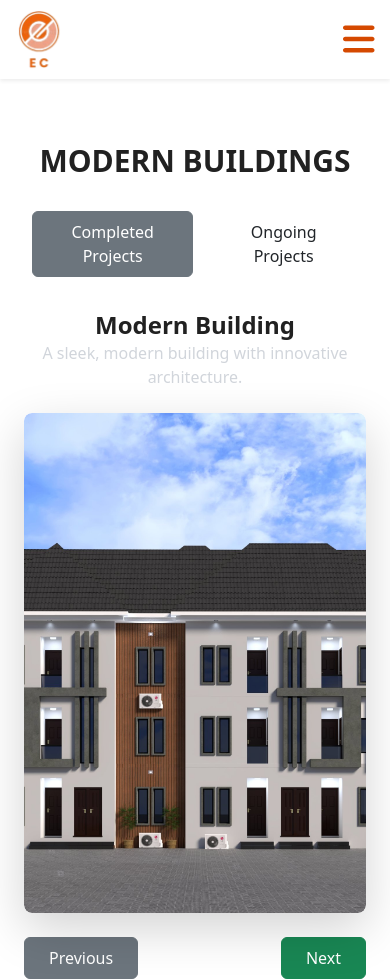
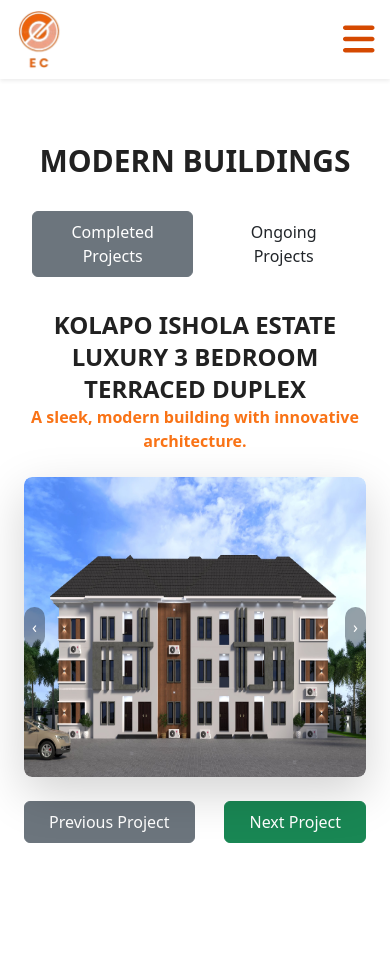
Before and after one commit to tobidechamp15/Eunimic-Construction, a Next.js app: page /modern in a window 390 px wide. After the commit the page ends 923 px from the top, so only its background shows below. Built offline with nearby package versions, Linux system fonts and the light colour scheme.

Commit message:
dev changes

```diff
--- a/app/page.js
+++ b/app/page.js
@@ -1,6 +1,6 @@
 import ClientsSection from '@/components/ClientsSection';
 import Contact from '@/components/Contact';
-import ContactDetails from '@/components/ContactDetails';
+import Header from '@/components/Header';
 import Copyright from '@/components/Copyright';
 import Footer from '@/components/Footer';
 import Hero from '@/components/Hero';
@@ -11,7 +11,7 @@ import Services from '@/components/Services';
 export default function Home() {
   return (
     <section className="">
-      <ContactDetails />
+      <Header />
       <Navbar />
       <Hero />
       <Services />
--- a/components/ClientsSection.jsx
+++ b/components/ClientsSection.jsx
@@ -1,9 +1,35 @@
 'use client';
-import React from 'react';
+import React, { useEffect } from 'react';
+import { motion, useAnimation } from 'framer-motion';
+import { useInView } from 'react-intersection-observer';
 
 const ClientsSection = () => {
+  const controls = useAnimation();
+  const [ref, inView] = useInView({
+    threshold: 0.2, // Adjust this value to determine how much of the element should be in view before the animation starts
+  });
+
+  useEffect(() => {
+    if (inView) {
+      controls.start('visible');
+    } else {
+      controls.start('hidden');
+    }
+  }, [controls, inView]);
+
+  const heroVariants = {
+    hidden: { opacity: 0, y: 50 },
+    visible: { opacity: 1, y: 0, transition: { duration: 1 } },
+  };
+
   return (
-    <section className="py-16 text-center flex flex-col container">
+    <motion.div
+      ref={ref}
+      initial="hidden"
+      animate={controls}
+      variants={heroVariants}
+      className="py-16 text-center flex flex-col container"
+    >
       <h2 className="text-3xl xsm:text-lg font-bold mb-12">
         CLIENTS THAT TRUST US
       </h2>
@@ -71,7 +97,7 @@ const ClientsSection = () => {
           margin-right: 4px;
         }
       `}</style>
-    </section>
+    </motion.div>
   );
 };
 
--- a/components/Contact.jsx
+++ b/components/Contact.jsx
@@ -1,7 +1,27 @@
 'use client';
-import { useState } from 'react';
+import { useEffect, useState } from 'react';
+import { motion, useAnimation } from 'framer-motion';
+import { useInView } from 'react-intersection-observer';
 
 const Contact = () => {
+  const controls = useAnimation();
+  const [ref, inView] = useInView({
+    threshold: 0.2, // Adjust this value to determine how much of the element should be in view before the animation starts
+  });
+
+  useEffect(() => {
+    if (inView) {
+      controls.start('visible');
+    } else {
+      controls.start('hidden');
+    }
+  }, [controls, inView]);
+
+  const heroVariants = {
+    hidden: { opacity: 0, y: 50 },
+    visible: { opacity: 1, y: 0, transition: { duration: 1 } },
+  };
+
   const [formData, setFormData] = useState({
     name: '',
     email: '',
@@ -34,7 +54,13 @@ const Contact = () => {
   };
 
   return (
-    <div className="container mx-auto p-4">
+    <motion.div
+      className="container mx-auto p-4"
+      ref={ref}
+      initial="hidden"
+      animate={controls}
+      variants={heroVariants}
+    >
       <h1 className="text-2xl font-bold mb-4">Contact Us</h1>
       {success && (
         <p className="text-green-500 mb-4">Your message has been sent!</p>
@@ -88,7 +114,7 @@ const Contact = () => {
           Send Message
         </button>
       </form>
-    </div>
+    </motion.div>
   );
 };
 
--- a/components/ContactDetails.jsx
+++ b/components/Header.jsx
@@ -10,7 +10,7 @@ import {
 import { faClock, faEnvelope } from '@fortawesome/free-regular-svg-icons';
 import { faArrowUp, faPhone } from '@fortawesome/free-solid-svg-icons';
 
-const ContactDetails = () => {
+const Header = () => {
   const [inView, setInView] = useState(false);
 
   // Toggle visibility
@@ -72,4 +72,4 @@ const ContactDetails = () => {
   );
 };
 
-export default ContactDetails;
+export default Header;
--- a/components/ModernBuilding.jsx
+++ b/components/ModernBuilding.jsx
@@ -5,25 +5,39 @@ import Image from 'next/image';
 import interiorImg from '../public/assets/001_032215.jpg';
 import modernImg from '../public/assets/005_032226.jpg';
 import corporateImg from '../public/assets/011_032148.jpg';
+import siteImg1 from '../public/assets/siteImg1.jpg';
+import siteImg2 from '../public/assets/siteImg2.jpg';
+import siteImg3 from '../public/assets/siteImg6.jpg';
 
 const projectData = {
   completed: [
     {
-      title: 'Modern Building',
+      title: 'KOLAPO ISHOLA ESTATE LUXURY 3 BEDROOM TERRACED DUPLEX',
       description: 'A sleek, modern building with innovative architecture.',
-      images: [modernImg, interiorImg],
+      images: [modernImg, siteImg3],
     },
     {
-      title: 'Bright Interior',
-      description: 'A bright and open interior designed to maximize light.',
-      images: [interiorImg],
+      title: 'ISLAMIC MISSIONARY BUSINESS COMPLEX, BASORUN',
+      description:
+        'An ultra-modern office & shop units complex (with all facilities & conveniences provided) in a buoyant social-economic centre of Ibadan city',
+      images: [siteImg3],
     },
   ],
   ongoing: [
     {
-      title: 'Corporate Structure',
+      title: 'ATOYEBIS COURT',
       description: 'A large corporate building currently under construction.',
       images: [corporateImg],
+    },
+    {
+      title: 'ATOYEBIS COURT',
+      description: 'Under Construction',
+      images: [siteImg1],
+    },
+    {
+      title: 'ATOYEBIS COURT',
+      description: 'Under Construction',
+      images: [siteImg2],
     },
   ],
 };
@@ -31,10 +45,12 @@ const projectData = {
 const ModernBuilding = () => {
   const [activeTab, setActiveTab] = useState('completed'); // 'completed' or 'ongoing'
   const [activeProjectIndex, setActiveProjectIndex] = useState(0);
+  const [activeImageIndex, setActiveImageIndex] = useState(0); // Add a state for the image index
 
   const handleTabClick = (tab) => {
     setActiveTab(tab);
     setActiveProjectIndex(0); // Reset to the first project when switching tabs
+    setActiveImageIndex(0); // Reset the image index when switching projects
   };
 
   const handleNextProject = () => {
@@ -42,6 +58,7 @@ const ModernBuilding = () => {
       const projects = projectData[activeTab];
       return (prevIndex + 1) % projects.length;
     });
+    setActiveImageIndex(0); // Reset the image index when switching projects
   };
 
   const handlePrevProject = () => {
@@ -49,13 +66,28 @@ const ModernBuilding = () => {
       const projects = projectData[activeTab];
       return (prevIndex - 1 + projects.length) % projects.length;
     });
+    setActiveImageIndex(0); // Reset the image index when switching projects
+  };
+
+  const handleNextImage = () => {
+    setActiveImageIndex((prevIndex) => {
+      const images = activeProject.images;
+      return (prevIndex + 1) % images.length;
+    });
+  };
+
+  const handlePrevImage = () => {
+    setActiveImageIndex((prevIndex) => {
+      const images = activeProject.images;
+      return (prevIndex - 1 + images.length) % images.length;
+    });
   };
 
   const activeProject = projectData[activeTab][activeProjectIndex];
   return (
     <div>
       <Navbar />
-      <div className="bg-[#2] text-[#212121] py-16 h-screen">
+      <div className="bg-[#2] text-[#212121] py-16 min-h-screen">
         <div className="container mx-auto px-6">
           <h2 className="text-3xl font-bold text-center mb-8">
             MODERN BUILDINGS
@@ -85,17 +117,31 @@ const ModernBuilding = () => {
 
           <div className="text-center mb-4">
             <h3 className="text-2xl font-semibold">{activeProject.title}</h3>
-            <p className="text-gray-300">{activeProject.description}</p>
+            <p className="text-orange-500 font-semibold">
+              {activeProject.description}
+            </p>
           </div>
 
-          <div className="h-[500px] relative overflow-hidden rounded-lg shadow-lg group  mb-6">
+          <div className="md:h-[500px] h-[300px] relative overflow-hidden rounded-lg shadow-lg group mb-6">
             <Image
-              src={activeProject.images[0]}
+              src={activeProject.images[activeImageIndex]} // Show the current image based on the image index
               alt={activeProject.title}
               layout="fill"
-              objectFit="cover"
-              className="rounded-lg h-full overflow-scroll"
+              className="rounded-lg h-full overflow-scroll md:object-cover"
             />
+            {/* Arrows for changing images */}
+            <button
+              className="absolute left-0 top-1/2 transform -translate-y-1/2 bg-gray-700 bg-opacity-50 p-2 rounded-full text-white"
+              onClick={handlePrevImage}
+            >
+              &#8249;
+            </button>
+            <button
+              className="absolute right-0 top-1/2 transform -translate-y-1/2 bg-gray-700 bg-opacity-50 p-2 rounded-full text-white"
+              onClick={handleNextImage}
+            >
+              &#8250;
+            </button>
           </div>
 
           <div className="flex justify-between">
@@ -103,13 +149,13 @@ const ModernBuilding = () => {
               className="px-4 py-2 btn btn-secondary rounded"
               onClick={handlePrevProject}
             >
-              Previous
+              Previous Project
             </button>
             <button
               className="px-4 py-2 btn btn-success rounded"
               onClick={handleNextProject}
             >
-              Next
+              Next Project
             </button>
           </div>
         </div>
--- a/components/Navbar.jsx
+++ b/components/Navbar.jsx
@@ -15,7 +15,7 @@ const Navbar = () => {
   };
 
   return (
-    <div className="container-fluid bg-white shadow-sm py-2 flex justify-between xsm:px-4  md:px-[50px] items-center sticky top-0 z-10">
+    <div className=" bg-white shadow-sm py-2 flex justify-between xsm:px-4  md:px-[50px] items-center sticky top-0 z-10">
       <Sidebar isOpen={isOpen} handleSideBar={handleSideBar} />
       <div className="flex items-center justify-center">
         <Image src={logo} className="w-[50px]" alt="Logo" />
```
Also changed, not shown: components/Footer.jsx (+51 -7 lines).
